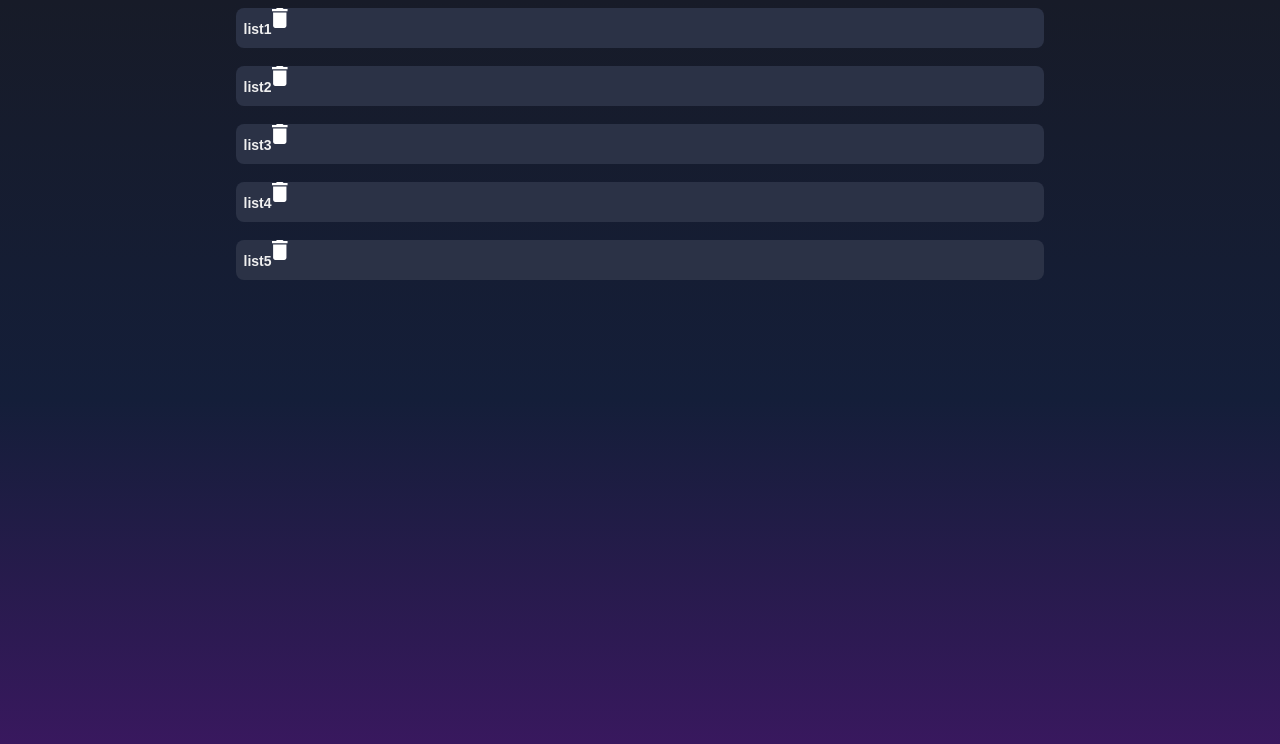
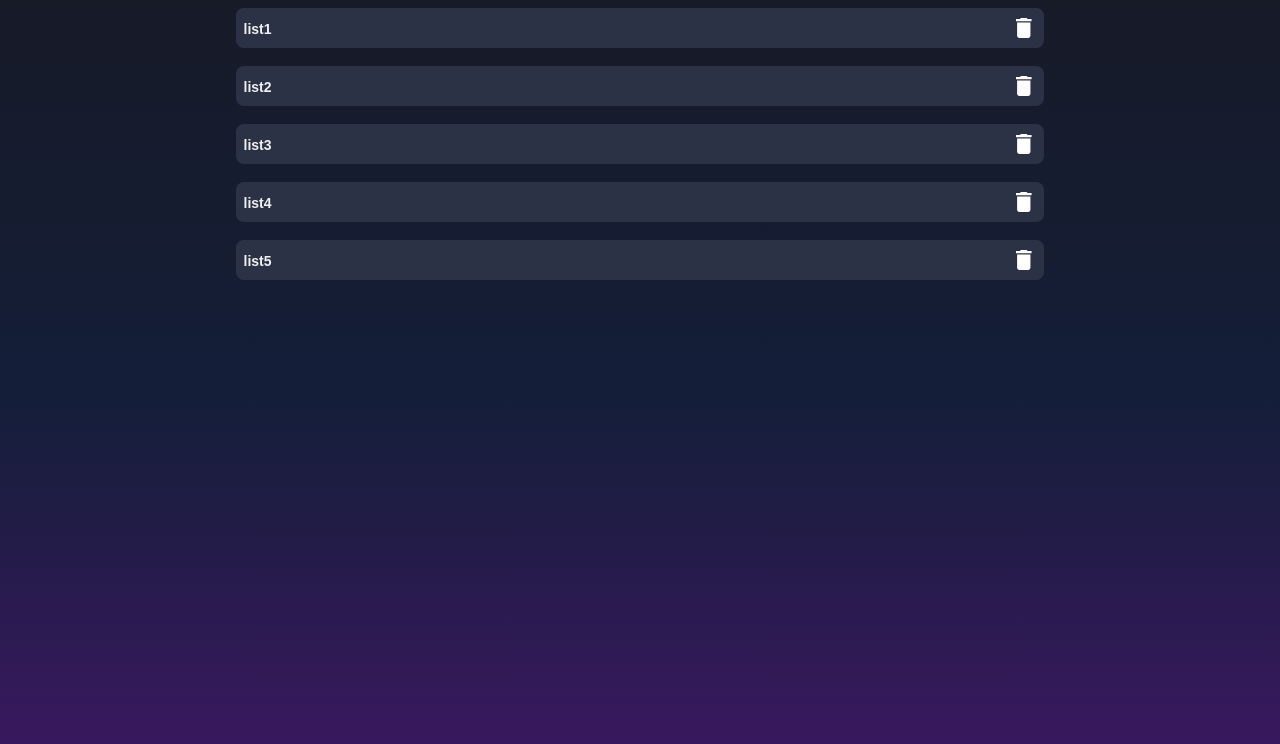
Before and after one commit to aliiimaher/ToDoList-Frontend, a Vue app: page /lists in a window 1280 px wide. Shown: the top 744 px of the page. Built offline with nearby package versions, Linux system fonts and the light colour scheme.

Commit message:
position of trash icon fixed

```diff
--- a/src/components/List.vue
+++ b/src/components/List.vue
@@ -26,6 +26,7 @@ export default {
   border-radius: 8px;
   width: 70%;
   display: flex;
+  justify-content: space-between;
 }
 
 * {
@@ -40,6 +41,8 @@ h5 {
 }
 
 .icon{
-  justify-content: flex-end;
+  /*margin-right: auto;*/
+  padding-top: 10px;
+  padding-right: 12px;
 }
 </style>
```
